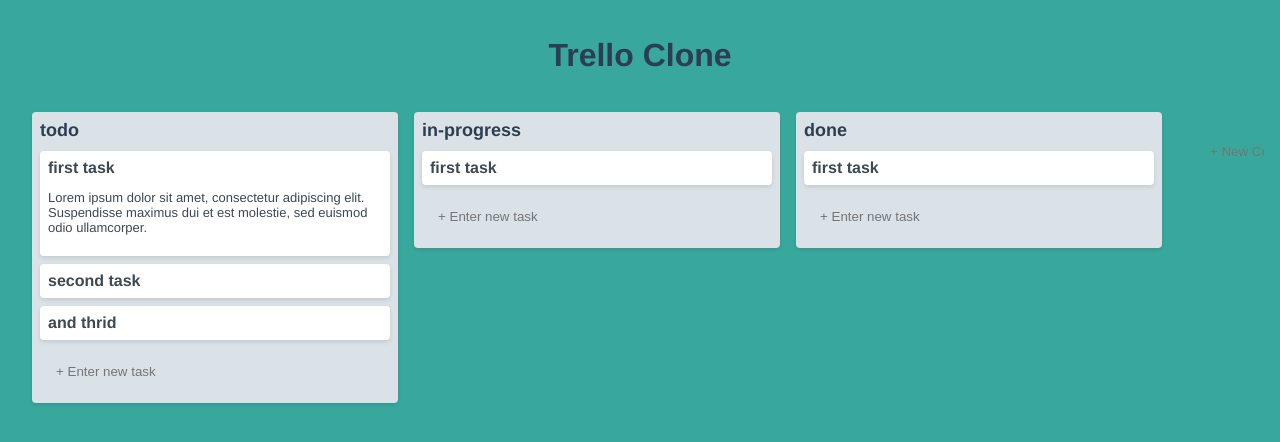
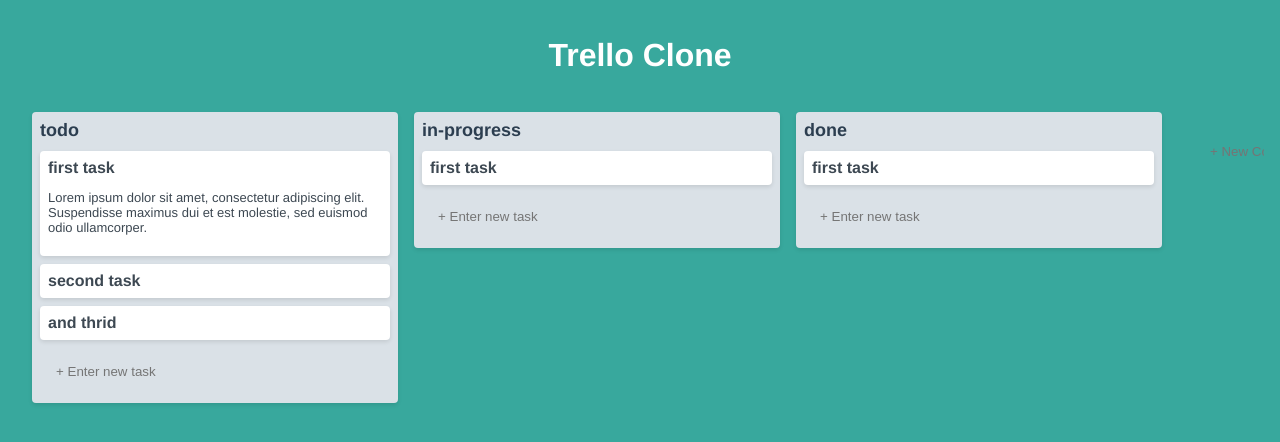
Before and after one commit to alexandre-soares/trello-clone, a Vue app: page / in a window 1280 px wide. Shown: the top 442 px of the page. Built offline with nearby package versions, Linux system fonts and the light colour scheme.

Commit message:
adding main app title

```diff
--- a/src/App.vue
+++ b/src/App.vue
@@ -1,6 +1,6 @@
 <template>
     <div id="app">
-        <h1>Trello Clone</h1>
+        <h1 class="app-title">Trello Clone</h1>
         <router-view />
     </div>
 </template>
@@ -33,4 +33,8 @@
     margin-left: auto;
     margin-right: auto;
 }
+
+.app-title {
+    color: white;
+}
 </style>
```
